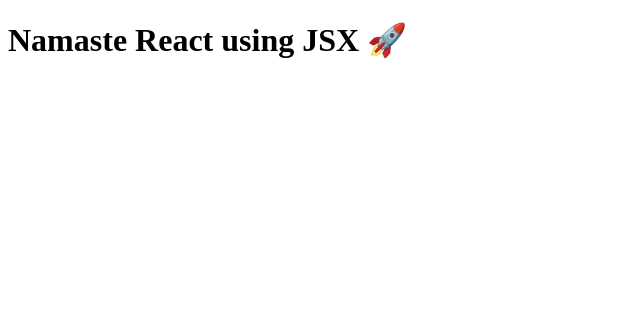
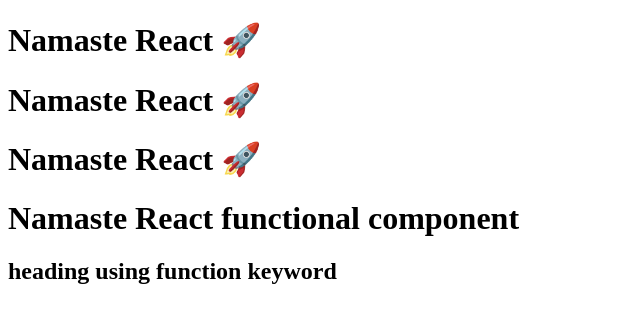
Before and after one commit to yashas8197/my-namaste-react, a React (Vite) app: page / in a window 1280 px wide. Shown: the top 322 px of the page, without its empty margins (0-640 px from the left). Built offline with nearby package versions, Linux system fonts and the light colour scheme.

Commit message:
Episode 3- functional components, component composition

```diff
--- a/App.js
+++ b/App.js
@@ -1,10 +1,24 @@
 import React from "react";
 import ReactDOM from "react-dom/client";
 
-// JSX - HTML-like syntax but not HTML
-//JSX => React.createElement => ReactElement-JS Object => HTMLElement(render)
-const heading = <h1 className="heading">Namaste React using JSX 🚀</h1>;
+const Title = () => <h1 className="head">Namaste React 🚀</h1>;
+
+const Title2 = function () {
+  return <h2>heading using function keyword</h2>;
+};
+
+//function component
+//component composition
+const HeadingComponent = () => (
+  <div id="containerOfH1">
+    <Title />
+    {Title()}
+    <Title></Title>
+    <h1 className="heading">Namaste React functional component</h1>
+    <Title2 />
+  </div>
+);
 
 const root = ReactDOM.createRoot(document.getElementById("container"));
 
-root.render(heading);
+root.render(<HeadingComponent />);
```
Also changed, not shown: 1 other file (tests, documents, lock files or other folders).
